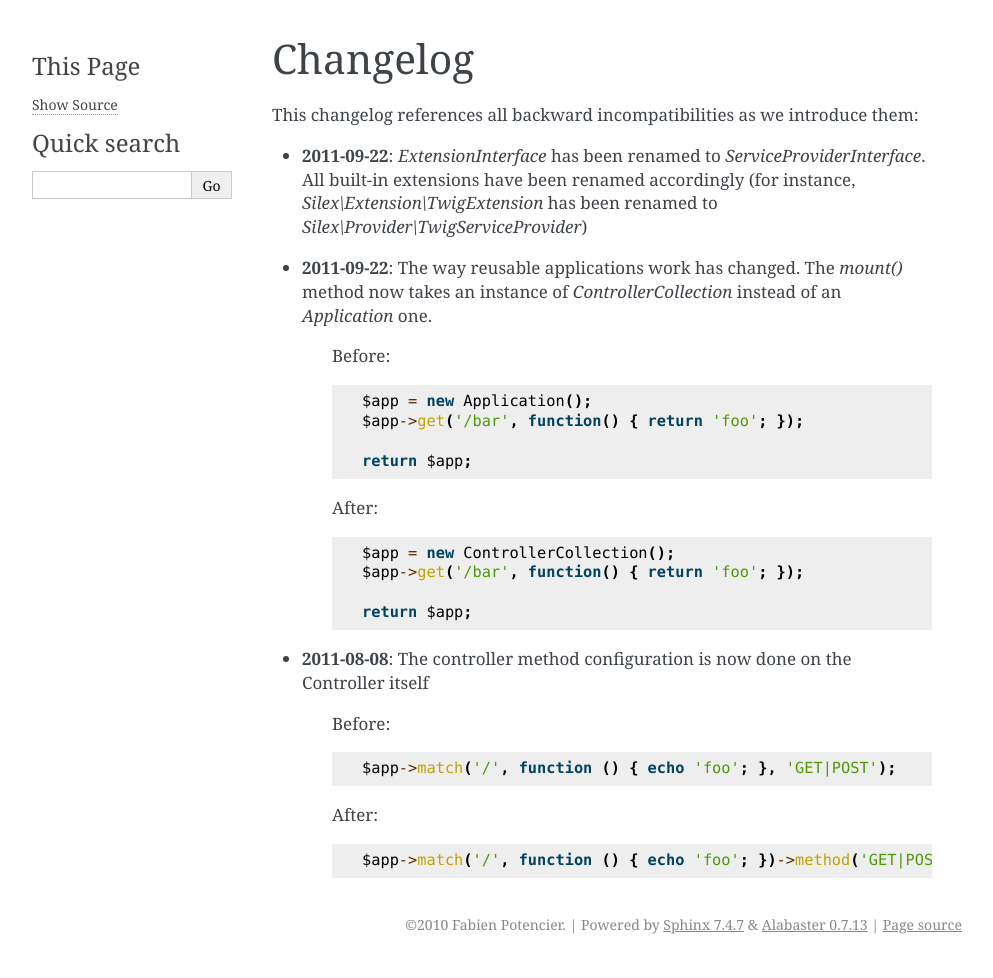
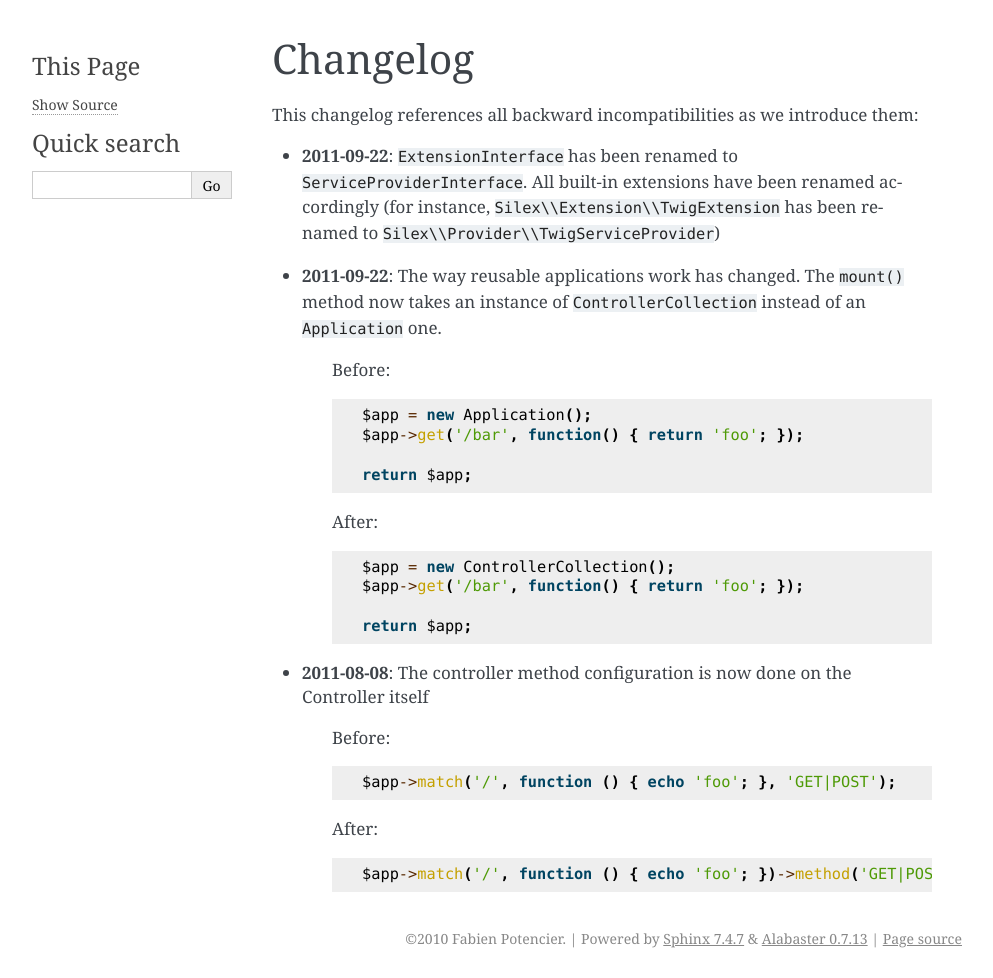
Before and after one commit to silexphp/Silex, a Sphinx documentation site: the page built from doc/changelog.rst, in a window 1280 px wide. Shown: the whole page, without its empty margins (148-1141 px from the left). Built offline with Sphinx 7.4.7, drawn with Linux system fonts in a browser that asks for light colours.

Commit message:
fixed doc markup

```diff
--- a/doc/changelog.rst
+++ b/doc/changelog.rst
@@ -3,14 +3,14 @@ Changelog
 
 This changelog references all backward incompatibilities as we introduce them:
 
-* **2011-09-22**: `ExtensionInterface` has been renamed to
-  `ServiceProviderInterface`. All built-in extensions have been renamed
-  accordingly (for instance, `Silex\\Extension\\TwigExtension` has been renamed
-  to `Silex\\Provider\\TwigServiceProvider`)
+* **2011-09-22**: ``ExtensionInterface`` has been renamed to
+  ``ServiceProviderInterface``. All built-in extensions have been renamed
+  accordingly (for instance, ``Silex\\Extension\\TwigExtension`` has been
+  renamed to ``Silex\\Provider\\TwigServiceProvider``)
 
-* **2011-09-22**: The way reusable applications work has changed. The `mount()`
-  method now takes an instance of `ControllerCollection` instead of an
-  `Application` one.
+* **2011-09-22**: The way reusable applications work has changed. The
+  ``mount()`` method now takes an instance of ``ControllerCollection`` instead
+  of an ``Application`` one.
 
     Before::
 
```
